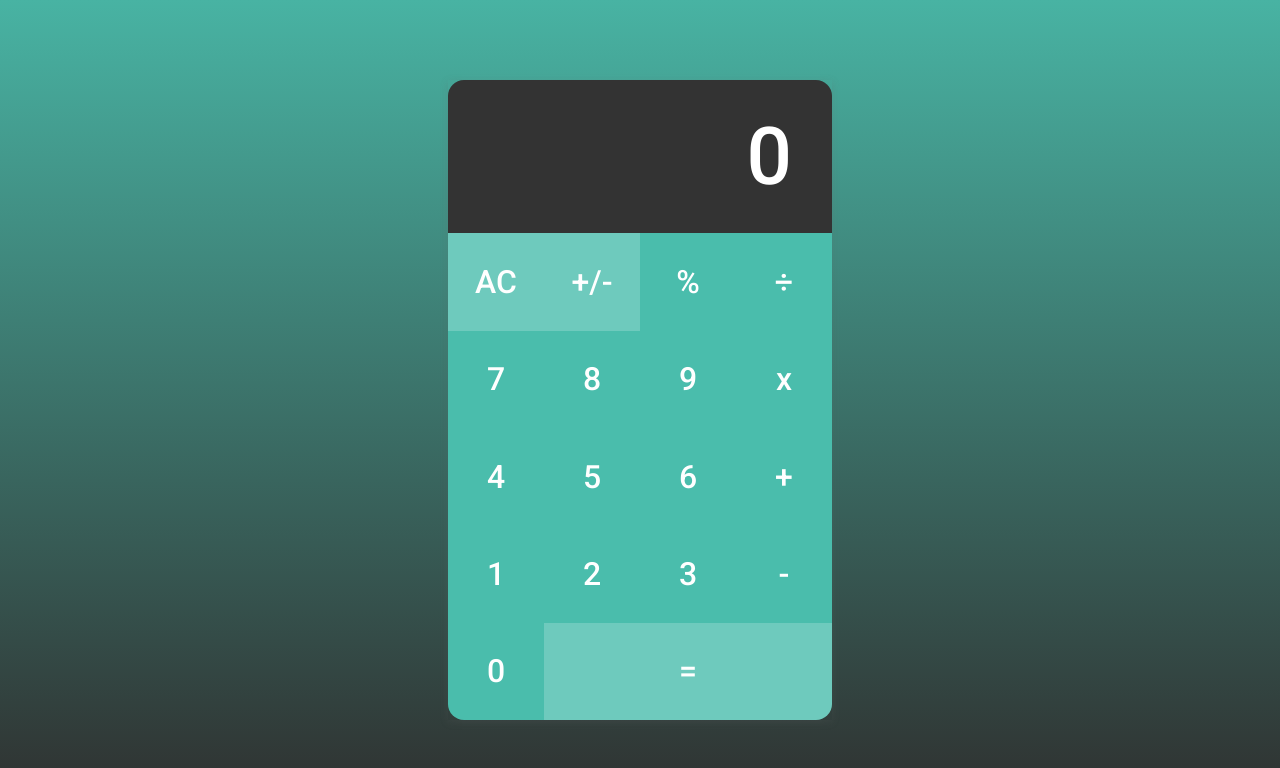
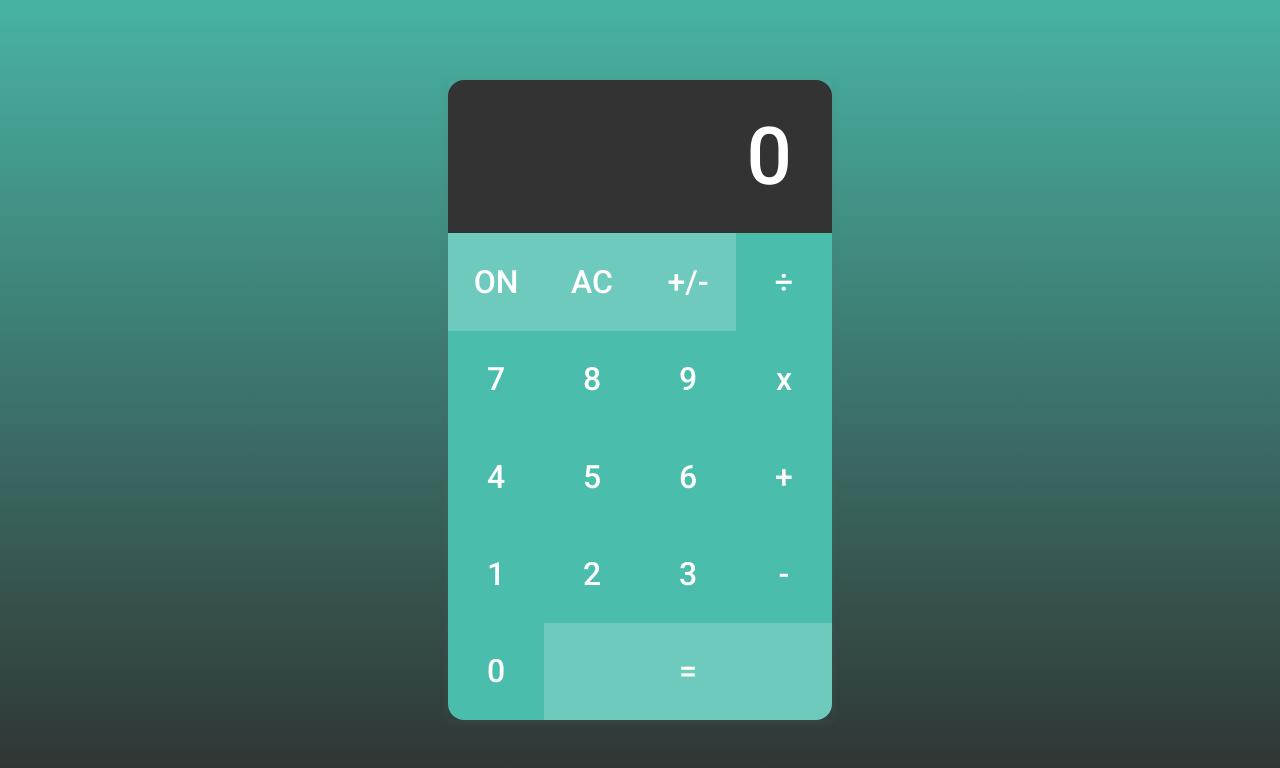
Before and after one commit to AndyNotfound/JavaScriptCalculator, a plain HTML site: page index.html in a window 1280 px wide. Drawn offline with Linux system fonts and the light colour scheme.

Commit message:
some change

```diff
--- a/index.html
+++ b/index.html
@@ -13,9 +13,9 @@
 <body>
     <div class="gridContainer">
         <div class="calculatorDisplay">0</div>
+        <div class="calculatorButton onOff">ON</div>
         <div class="calculatorButton clear">AC</div>
         <div class="calculatorButton plusOrMin">+/-</div>
-        <div class="calculatorButton operator">%</div>
         <div class="calculatorButton operator">÷</div>
         <div class="calculatorButton">7</div>
         <div class="calculatorButton">8</div>
--- a/style.css
+++ b/style.css
@@ -41,7 +41,7 @@ body{
     border: none;
     cursor: pointer;
 }
-.clear, .plusOrMin, .percent, .equal{
+.clear, .plusOrMin, .onOff, .equal{
     background-color: rgb(110,202,189);
 }
 .divide, .times, .plus, .minus{
```
